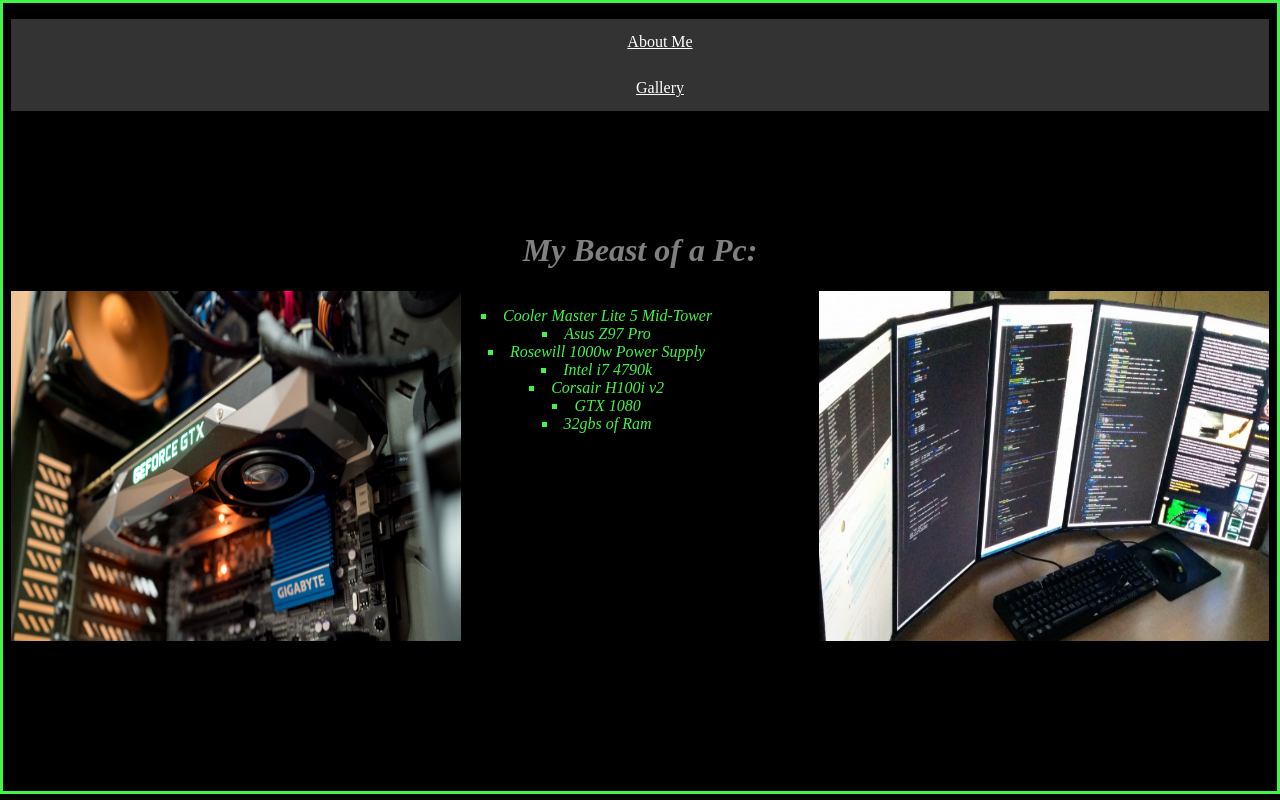
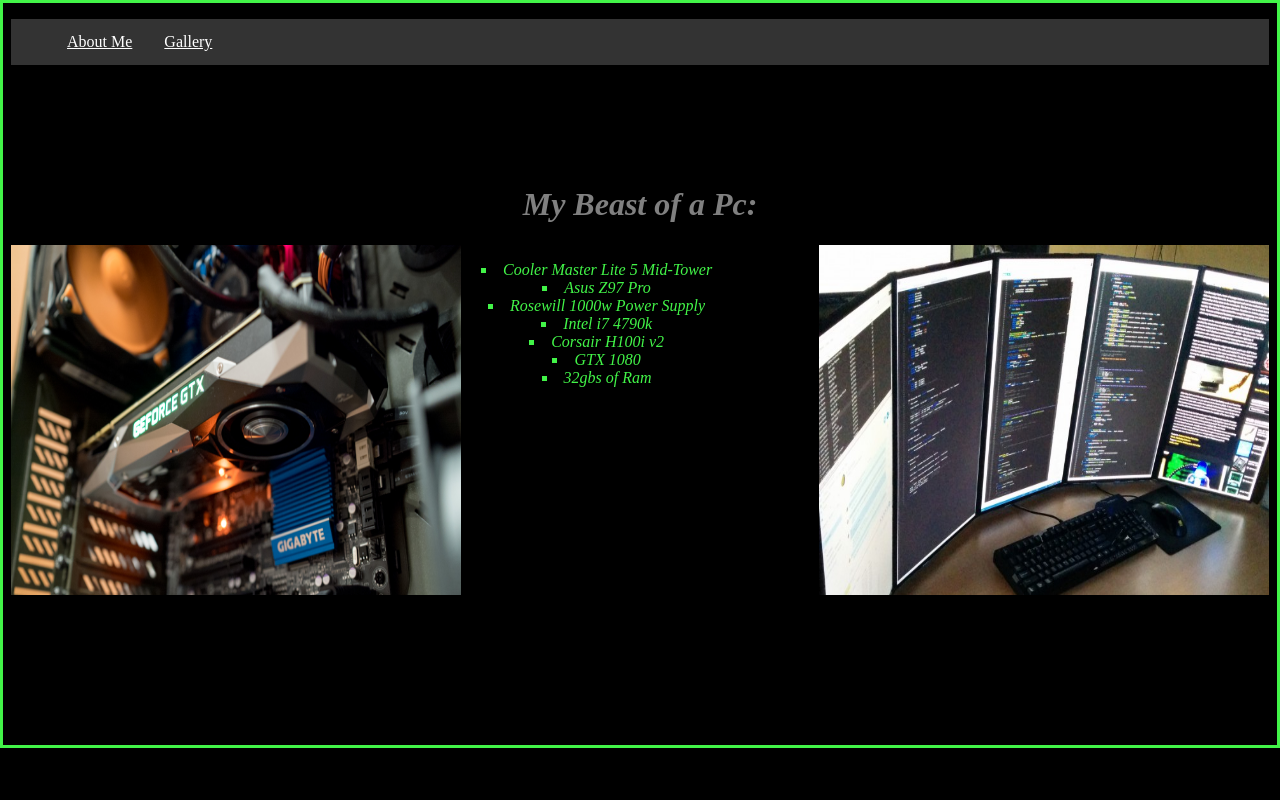
Before and after one commit to JaRyan13/About_Me, a plain HTML site: page pcspecs.html in a window 1280 px wide. Drawn offline with Linux system fonts and the light colour scheme.

Commit message:
other stuff/thing

```diff
--- a/pcspecs.css
+++ b/pcspecs.css
@@ -8,9 +8,9 @@ ul{
 	overflow: hidden;
 	background-color: #333;
 }
-/*.nav{
+.nav{
 	float: left;
-}*/
+}
 li a{
 	display: block;
 	color: white;
```
